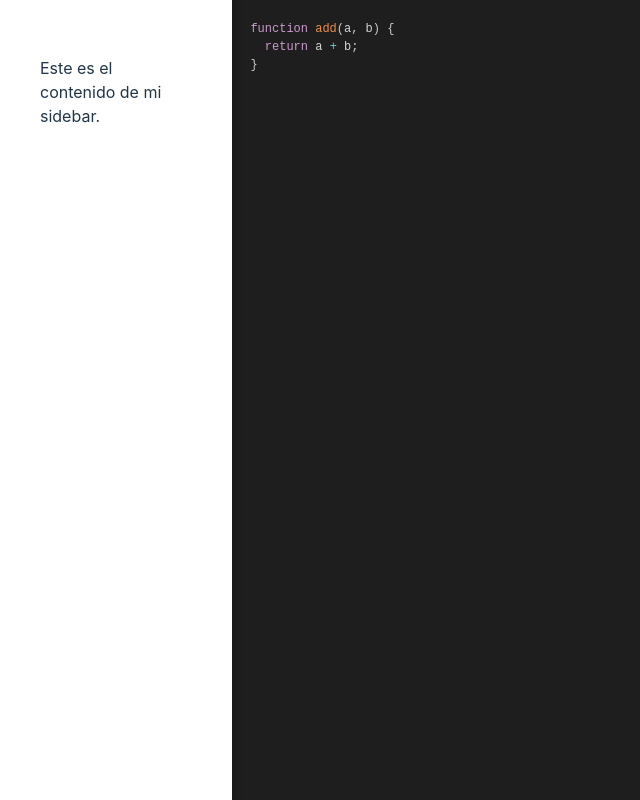
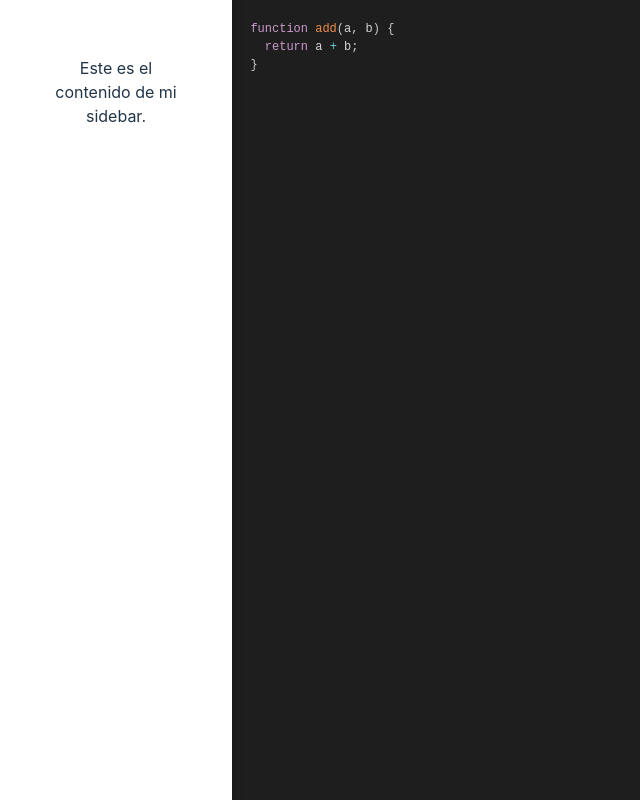
Before and after one commit to ethxn08/code-snipped, a React (Vite) app: page / in a window 1280 px wide. Shown: the whole page, without its empty margins (0-640 px from the left). Built offline with nearby package versions, Linux system fonts and the light colour scheme.

Commit message:
Home and 404 routing

```diff
--- a/package.json
+++ b/package.json
@@ -14,6 +14,7 @@
     "prismjs": "^1.29.0",
     "react": "^18.2.0",
     "react-dom": "^18.2.0",
+    "react-router-dom": "^6.11.1",
     "react-simple-code-editor": "^0.13.1"
   },
   "devDependencies": {
--- a/src/App.css
+++ b/src/App.css
@@ -5,6 +5,20 @@
   min-height: 100vh;
   display: flex;
   overflow-x: hidden;
+  justify-content: center;
+  align-items: center;
+  text-align: center;
+  width: 100vw;
+  background-color: #fff;
+}
+.link {
+  text-decoration: none;
+  color: #1a1a1a;
+}
+
+.link:hover {
+  text-decoration: none;
+  color: #1a1a1a;
 }
 .sidebar {
   position: fixed;
--- a/src/App.jsx
+++ b/src/App.jsx
@@ -1,13 +1,15 @@
-import CodeEditor from "./components/CodeEditor";
-import Sidebar from "./components/Sidebar";
+import { BrowserRouter as Router, Routes, Route } from "react-router-dom";
+import Home from "./pages/Home";
+import NotFound from "./pages/NotFound";
 import "./App.css";
-
 function App() {
   return (
-    <div className="app">
-      <Sidebar />
-      <CodeEditor />
-    </div>
+    <Router>
+      <Routes>
+        <Route path="/" element={<Home />} />
+        <Route path="*" element={<NotFound />} />
+      </Routes>
+    </Router>
   );
 }
 
--- /dev/null
+++ b/src/pages/Home.jsx
@@ -0,0 +1,14 @@
+import React from "react";
+import Sidebar from "../components/Sidebar";
+import CodeEditor from "../components/CodeEditor";
+
+const Home = () => {
+  return (
+    <div className="app">
+      <Sidebar />
+      <CodeEditor />
+    </div>
+  );
+};
+
+export default Home;
--- /dev/null
+++ b/src/pages/NotFound.jsx
@@ -0,0 +1,17 @@
+import React from "react";
+import { Link } from "react-router-dom";
+
+function NotFound() {
+  return (
+    <div className="app">
+      <div>
+        <h1>404 Not Found</h1>
+        <Link className="link" to="/">
+          Go Home
+        </Link>
+      </div>
+    </div>
+  );
+}
+
+export default NotFound;
```
Also changed, not shown: 1 other file (tests, documents, lock files or other folders).
